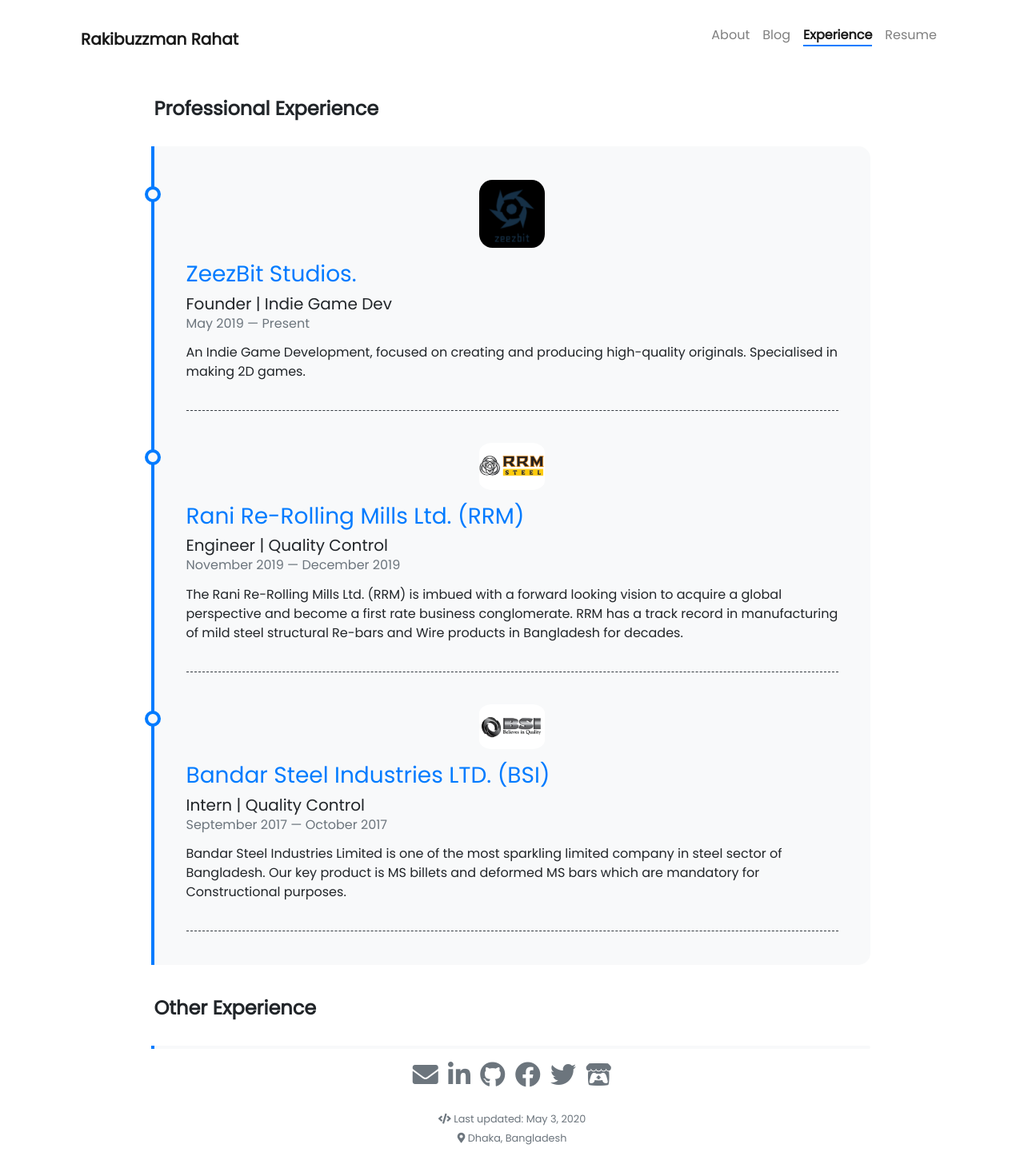
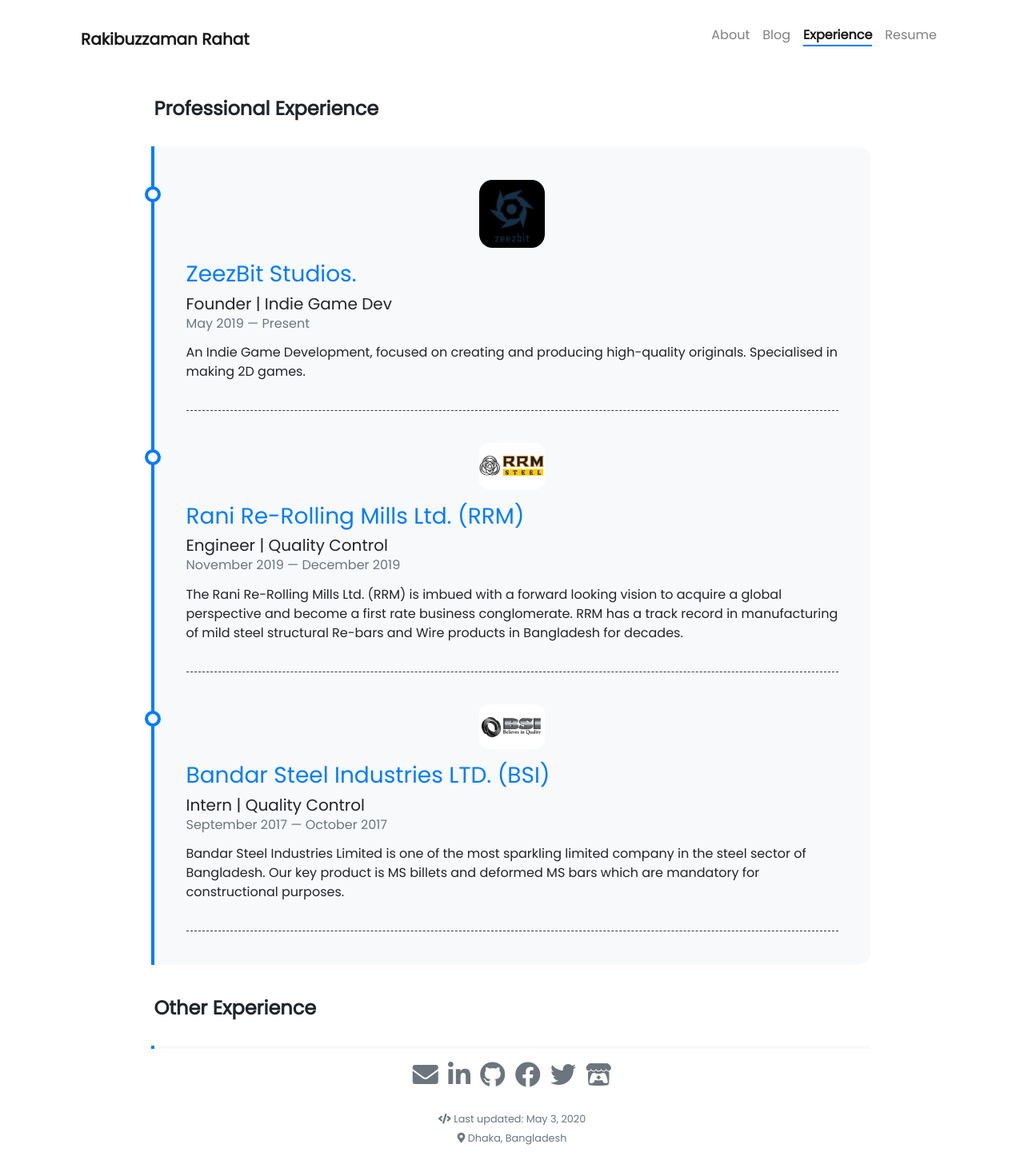
Before and after one commit to sleipnir029/sleipnir029.github.io, a Jekyll site: the page built from pages/experience.md, in a window 1280 px wide. Shown: the whole page at 80% size. Built offline with Jekyll 4.4.1, drawn with Linux system fonts in a browser that asks for light colours; nearby versions of some CDN libraries.

Commit message:
spelling mistakes

```diff
--- a/_config.yml
+++ b/_config.yml
@@ -1,11 +1,11 @@
 ### Site Settings ###
-title               : Rakibuzzman Rahat
+title               : Rakibuzzaman Rahat
 subtitle            : MSE | Creative Coder
 description         : >-
                       "Tell me and I forget. Teach me and I remember. Involve me and I learn."
 
 baseurl             : ""
-name                : Rakibuzzman Rahat
+name                : Rakibuzzaman Rahat
 repository          : sleipnir029
 
 
--- a/_data/pro-experience-data.yml
+++ b/_data/pro-experience-data.yml
@@ -23,5 +23,5 @@
   from: September 2017
   to: October 2017
   description:  Bandar Steel Industries Limited is one of the most sparkling limited
-                company in steel sector of Bangladesh. Our key product is MS billets
-                and deformed MS bars which are mandatory for Constructional purposes.
+                company in the steel sector of Bangladesh. Our key product is MS billets
+                and deformed MS bars which are mandatory for constructional purposes.
```
